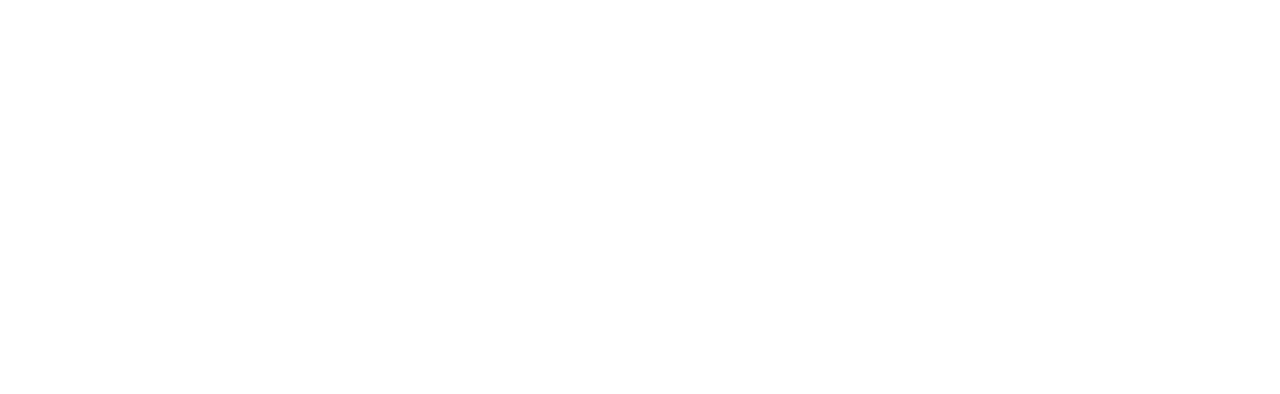
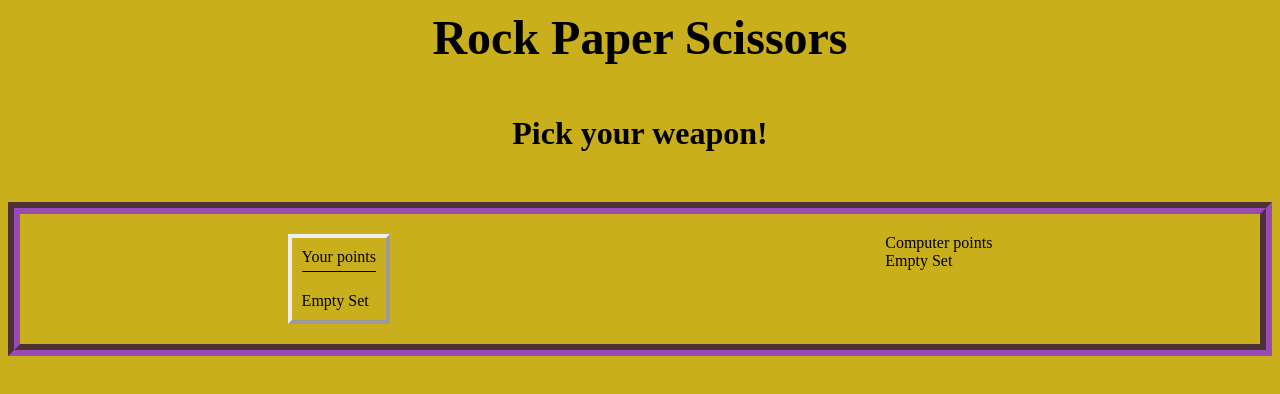
Before and after one commit to mv805/rockpaperscissors, a plain HTML site: page index.html in a window 1280 px wide. Drawn offline with Linux system fonts and the light colour scheme.

Commit message:
Add front-end style and layout

```diff
--- a/index.html
+++ b/index.html
@@ -5,11 +5,25 @@
   <meta http-equiv="X-UA-Compatible" content="IE=edge">
   <meta name="viewport" content="width=device-width, initial-scale=1.0">
   <title>Rock Paper Scissors</title>
+  <link rel="stylesheet" href="./style.css" />
+  <script src="algorithm.js"></script>
 </head>
 <body>
+  <main>
+    <header class="title">Rock Paper Scissors</header>
+    <h2 class="instructions">Pick your weapon!</h2>
+    <div class="scoreboard">
+      <div class="playerscore-box">
+        <div class="playerscore-info">Your points</div>
+        <div class="playerscore-generated">Empty Set</div>
+      </div>
+      <div class="computerscore-box">
+        <div class="computerscore-info">Computer points</div>
+        <div class="computerscore-generated">Empty Set</div>
+      </div>
+    </div>
+  </main>
 
 
-  <script src="algorithm.js"></script>
-  </script>
 </body>
 </html>
--- /dev/null
+++ b/style.css
@@ -0,0 +1,53 @@
+body {
+  display: flex;
+  justify-content: center;
+  align-content: center;
+  margin: 0;
+  padding: 0;
+  background-color: #c9af1c;
+}
+
+main {
+  width: 100%;
+}
+.title {
+  display:block;
+  color: black;
+  font-size: 48px;
+  font-weight: bold;
+  margin: 10px;
+  text-align: center;
+}
+
+.scoreboard {
+  display: flex;
+  justify-content: space-around;
+  border-style: groove;
+  border-width: .75em;
+  border-color: rgba(88, 27, 145, 0.755);
+  padding: 20px;
+  margin: auto 8px;
+
+}
+
+.instructions {
+  margin-bottom: 50px;
+  margin-top: 50px;
+  text-align: center;
+  font-size: 32px;
+}
+
+.playerscore-box {
+  display: flex;
+  flex-direction: column;
+  justify-content: space-around;
+  gap: 20px;
+  padding: 10px;
+  border-style: outset;
+  border-width: .3em;
+}
+
+.playerscore-info {
+  border-bottom: 1px solid;
+  padding-bottom: 5px;
+}
```
Also changed, not shown: algorithm.js (+5 -3 lines).
